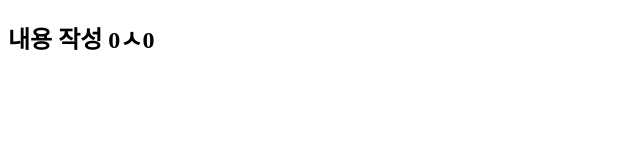
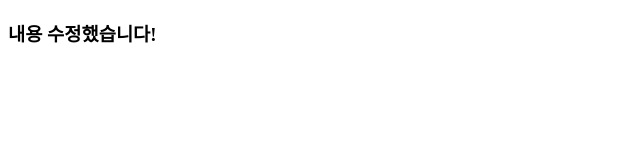
Before and after one commit to rh-jeiei/git_base_230830, a plain HTML site: page index.html in a window 1280 px wide. Shown: the whole page, without its empty margins (0-640 px from the left). Drawn offline with Linux system fonts and the light colour scheme.

Commit message:
두번째 내용 수정

```diff
--- a/index.html
+++ b/index.html
@@ -6,7 +6,8 @@
     <title>git base</title>
   </head>
   <body>
-    <h2>내용 작성 0ㅅ0</h2>
+    <!-- <h2>내용 작성 0ㅅ0</h2> -->
+    <h3>내용 수정했습니다!</h3>
   </body>
 </html>
 
@@ -36,5 +37,6 @@
 =>git remote add origin 저장소 주소
 2. 현재까지 작업 파일 기록
 1) git add .
+2) git commit -m "기록할 내용"
 
 -->
```
